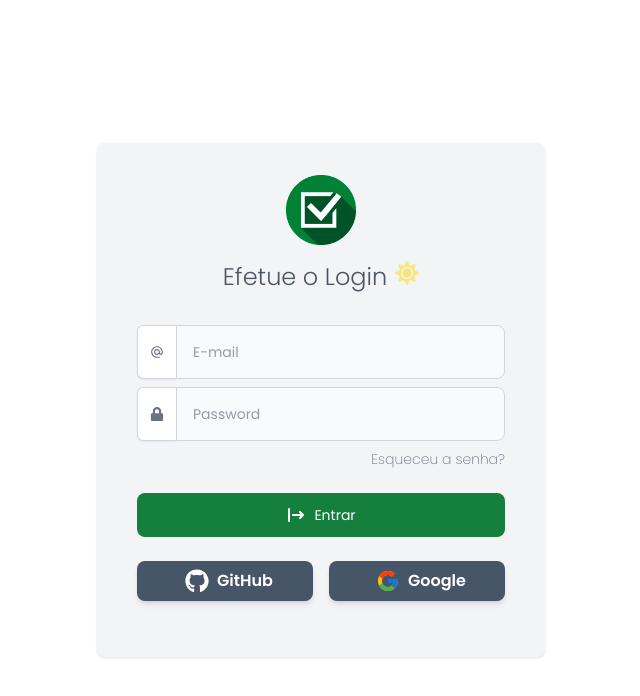
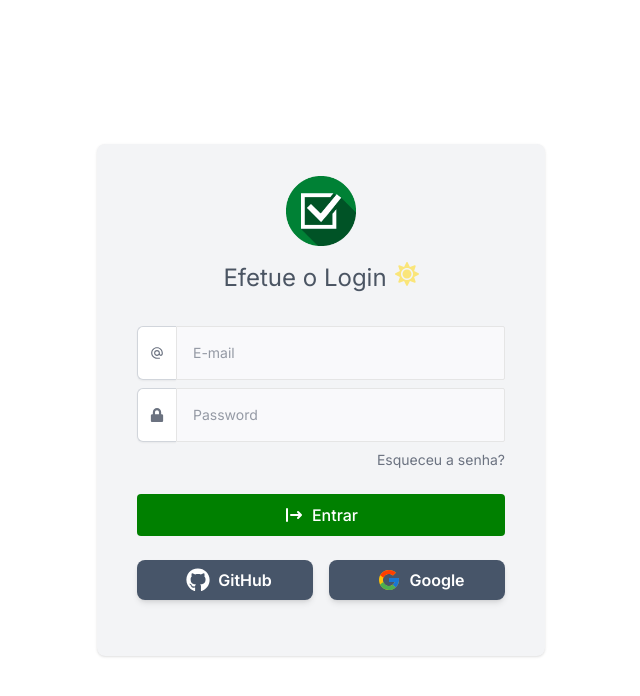
Before and after one commit to devmaicon85/tasks-next-prisma, a Next.js app: page /login in a window 1280 px wide. Shown: the top 696 px of the page, without its empty margins (319-959 px from the left). Built offline with nearby package versions, Linux system fonts and the light colour scheme; no server answers.

Commit message:
theme light

```diff
--- a/src/components/Button.tsx
+++ b/src/components/Button.tsx
@@ -13,12 +13,26 @@ export function Button({
             {...rest}
             className={`
                 flex gap-2 justify-center items-center
-                py-3 px-4 text-white text-sm  transition ease-in duration-75 flex-1
-                hover:scale-95 bg-green-700
-                focus:ring-4 focus:outline-none focus:ring-slate-300
-                rounded-lg
-                 dark:hover:brightness-90 dark:focus:ring-slate-600
+                px-4
+                h-[42px]
 
+                text-base
+                font-medium
+
+                focus:outline-none
+
+                text-theme-white
+                bg-theme-light-brand
+
+                focus:ring-theme-light-brand
+
+                focus:ring-2
+                focus:ring-offset-1
+                focus:ring-opacity-70
+
+                hover:scale-95
+                rounded-[4px]
+                transition ease-in duration-75 flex-1
                 ${className}
             `}
         >
--- a/src/components/ButtonMiniIcon.tsx
+++ b/src/components/ButtonMiniIcon.tsx
@@ -6,9 +6,21 @@ interface ButtonProps extends React.ComponentPropsWithoutRef<"button"> {
 
 export function ButtonMiniIcon({ children, className, ...rest }: ButtonProps) {
     return (
-        <Button
+        <button
             {...rest}
             className={`
+                        flex
+                        gap-2
+                        justify-center
+                        items-center
+                        px-4
+                        text-base
+                        font-medium
+                        transition ease-in duration-75 flex-1
+                        focus:outline-none
+                        rounded-[4px]
+                        dark:hover:brightness-90
+                        dark:focus:ring-slate-600
                         bg-transparent
                         hover:bg-transparent
                         dark:bg-transparent
@@ -17,12 +29,12 @@ export function ButtonMiniIcon({ children, className, ...rest }: ButtonProps) {
                         focus:ring-2
                         focus:ring-slate-500
                         h-5
+                        hover:scale-125
 
-                        hover:scale-125
                         ${className}
             `}
         >
             {children}
-        </Button>
+        </button>
     );
 }
--- a/src/components/Input.tsx
+++ b/src/components/Input.tsx
@@ -9,21 +9,23 @@ export function Input({ className, ...rest }: Props) {
                 p-4
                 w-full
                 text-sm
+                border
+                border-theme-light-background-brand
+
                 text-gray-900
-                bg-gray-50
-                rounded-lg
-                border
-                border-gray-300
-                hover:border-green-500
+                bg-theme-light-background-input
+                rounded-sm
+                hover:border-theme-light-brand
                 placeholder:opacity-70
-                focus:ring-green-500
-                focus:border-green-500
+                focus:ring-theme-light-brand
+                focus:ring-0
+                focus:border-theme-light-brand
                 dark:bg-gray-700
                 dark:border-gray-600
                 dark:placeholder-gray-400
                 dark:text-white
-                dark:focus:ring-green-500
-                dark:focus:border-green-500
+                dark:focus:ring-theme-light-brand
+                dark:focus:border-theme-light-brand
                 ${className}
             `}
             {...rest}
--- a/src/components/InputAndButton.tsx
+++ b/src/components/InputAndButton.tsx
@@ -8,14 +8,14 @@ interface Props extends React.ComponentPropsWithoutRef<"input"> {
 
 export function InputAndButton({ className, titleButton, ...rest }: Props) {
     return (
-        <div className="relative ">
+        <div className="relative flex ">
             <div className="flex absolute inset-y-0  items-center pl-3 pointer-events-none">
                 <MdOutlineManageSearch className="text-2xl opacity-40" />
             </div>
             <Input className={`pl-10 ${className}`} {...rest} />
             <Button
                 type="submit"
-                className="absolute right-2.5 bottom-[0.3rem]"
+                className="absolute right-1.5 bottom-[0.35rem]"
             >
                 {titleButton}
             </Button>
--- a/src/components/TextArea.tsx
+++ b/src/components/TextArea.tsx
@@ -6,7 +6,9 @@ export function TextArea({ className, ...rest }: Props) {
             className={`
 
                 scrollbar-track-green-50
-                scrollbar-thumb-green-500
+                scrollbar-thumb-slate-700
+
+
                 scrollbar-thin
 
                 outline-none
@@ -16,21 +18,22 @@ export function TextArea({ className, ...rest }: Props) {
                 text-sm
                 text-gray-900
                 bg-gray-50
-                rounded-lg
+                rounded-sm
                 border
                 min-h-[60px]
                 placeholder:opacity-70
                 placeholder:h-7
                 border-gray-300
-                hover:border-green-500
-                focus:ring-green-500
-                focus:border-green-500
+                hover:border-theme-light-brand
+                focus:ring-theme-light-brand
+                focus:border-theme-light-brand
+                focus:ring-0
                 dark:bg-gray-700
                 dark:border-gray-600
                 dark:placeholder-gray-400
                 dark:text-slate-300
-                dark:focus:ring-green-500
-                dark:focus:border-green-500
+                dark:focus:ring-theme-light-brand
+                dark:focus:border-theme-light-brand
 
                 disabled:opacity-60
                 ${className}
--- a/src/pages/dashboard.tsx
+++ b/src/pages/dashboard.tsx
@@ -5,7 +5,7 @@ import axios from "../lib/axios";
 import { Task } from "@prisma/client";
 import toast, { Toaster } from "react-hot-toast";
 import { FaTrash } from "react-icons/fa";
-import { AiFillCopy, AiFillEdit } from "react-icons/ai";
+import { AiFillCopy, AiFillEdit, AiOutlinePlus } from "react-icons/ai";
 import { FcPlus } from "react-icons/fc";
 import {
     Header,
@@ -120,7 +120,7 @@ export default function App() {
                 <div className="max-w-4xl px-5 mx-auto w-screen mt-10  ">
                     <div className="mb-5">
                         <Button type="button" onClick={handleNewData}>
-                            <FcPlus className="text-2xl" /> Incluir Novo
+                            <AiOutlinePlus className="text-2xl" /> Incluir Novo
                         </Button>
                     </div>
 
--- a/src/pages/login.tsx
+++ b/src/pages/login.tsx
@@ -137,7 +137,6 @@ export default function Login() {
                                     className="rounded-l-none"
                                     type="password"
                                     autoComplete=""
-                                    //className=" rounded-r-lg flex-1 appearance-none border border-gray-300 w-full py-2 px-4 bg-white text-gray-700 placeholder-gray-400 shadow-sm text-base focus:outline-none focus:ring-2 focus:ring-green-600 focus:border-transparent"
                                     placeholder="Password"
                                     onChange={(e) =>
                                         setPassword(e.target.value)
--- a/src/styles/globals.css
+++ b/src/styles/globals.css
@@ -1,19 +1,8 @@
-@import url("https://fonts.googleapis.com/css2?family=Poppins:wght@200;300;400;600;700;900&display=swap");
+@import url("https://fonts.googleapis.com/css2?family=Inter:wght@400;500;600;700&display=swap");
 @tailwind base;
 @tailwind components;
 @tailwind utilities;
 
 body {
-    font-family: Poppins, Arial, Helvetica, sans-serif;
+    font-family: Inter, Arial, Helvetica, sans-serif;
 }
-
-*,
-body,
-div,
-span,
-p {
-    margin: 0px;
-    padding: 0px;
-
-    box-sizing: border-box;
-}
--- a/tailwind.config.js
+++ b/tailwind.config.js
@@ -6,17 +6,25 @@ module.exports = {
     darkMode: "class",
 
     theme: {
-        defaultTheme: {},
-        fontFamily: {
-            cal: ["Cal Sans", "Inter var", "sans-serif"],
-        },
+        // defaultTheme: {},
+
         extend: {
             colors: {
-                current: "currentColor",
-            },
-            fontFamily: {
-                sans: ["Inter var", ...defaultTheme.fontFamily.sans],
-                mono: ["Consolas", ...defaultTheme.fontFamily.mono],
+                theme: {
+                    white: "#FFF",
+
+                    light: {
+                        brand: "green",
+                        background: {
+                            brand: "#E5E5E5",
+                            input: "#F9F9FB",
+                        },
+                        text: {
+                            brand: "#1B1B1B",
+                            secondary: "#6A7D8B",
+                        },
+                    },
+                },
             },
         },
     },
```
